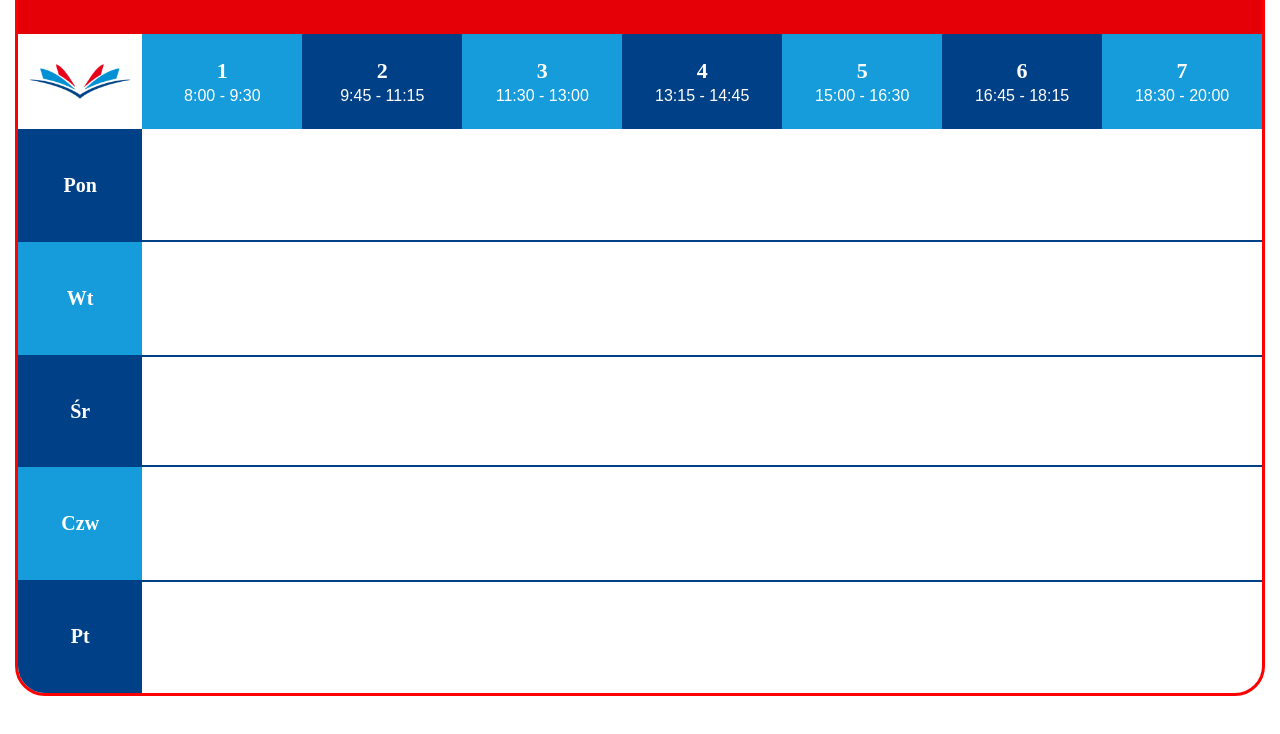
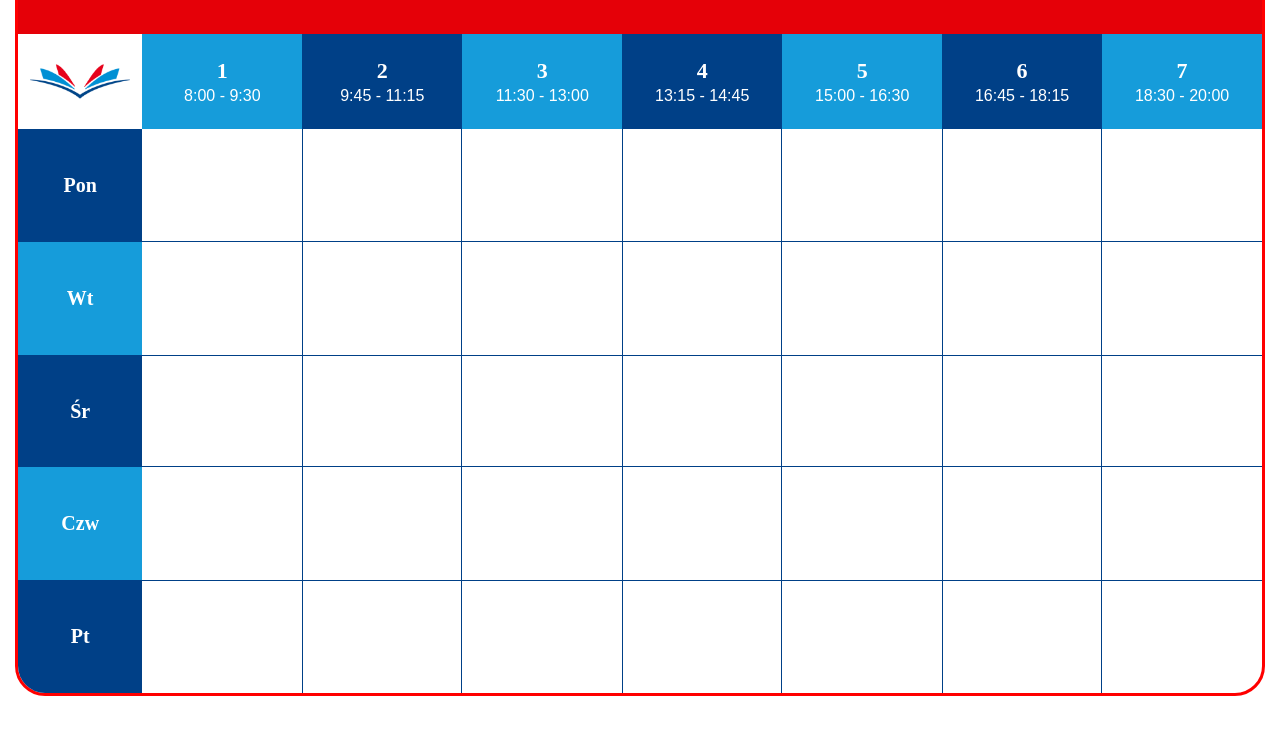
Before and after one commit to sakrymo/SAN-Plan-Lekcji, a plain HTML site: page index.html in a window 1280 px wide. Shown: the part 142-876 px from the top of the page. Drawn offline with Linux system fonts and the light colour scheme; a web font is replaced by a local one.

Commit message:
Update style.css

```diff
--- a/style.css
+++ b/style.css
@@ -209,14 +209,38 @@ span.white {
 }
 
 .pn1, .pn2, .pn3, .pn4, .pn5, .pn6, .pn7 {
-  box-shadow: inset 0px -2px 0px 0px var(--darkblue);
+  box-shadow: inset 0px -1px 0px 0px var(--darkblue);
 }
 
 .sr1, .sr2, .sr3, .sr4, .sr5, .sr6, .sr7 {
-  box-shadow: inset 0px 2px var(--darkblue),
-  inset 0px -2px var(--darkblue);
+  box-shadow: inset 0px 1px var(--darkblue),
+  inset 0px -1px var(--darkblue);
 }
 
 .pt1, .pt2, .pt3, .pt4, .pt5, .pt6, .pt7 {
-  box-shadow: inset 0px 2px var(--darkblue);
+  box-shadow: inset 0px 1px var(--darkblue);
 }
+
+.pn2, .pn4, .pn6,
+.wt2, .wt4, .wt6,
+.sr2, .sr4, .sr6,
+.cz2, .cz4, .cz6,
+.pt2, .pt4, .pt6 { position: relative; }
+
+
+.pn2::after, .pn4::after, .pn6::after,
+.wt2::after, .wt4::after, .wt6::after,
+.sr2::after, .sr4::after, .sr6::after,
+.cz2::after, .cz4::after, .cz6::after,
+.pt2::after, .pt4::after, .pt6::after {
+  content: "";
+  position: absolute;
+  top: 0;
+  left: 0;
+  width: 100%;
+  height: 100%;
+  background: transparent;
+  z-index: 999;
+  display: inline-block;
+  box-shadow: inset -1px 0px 0px 0px var(--darkblue), inset 1px 0px 0px 0px var(--darkblue);
+}
```
